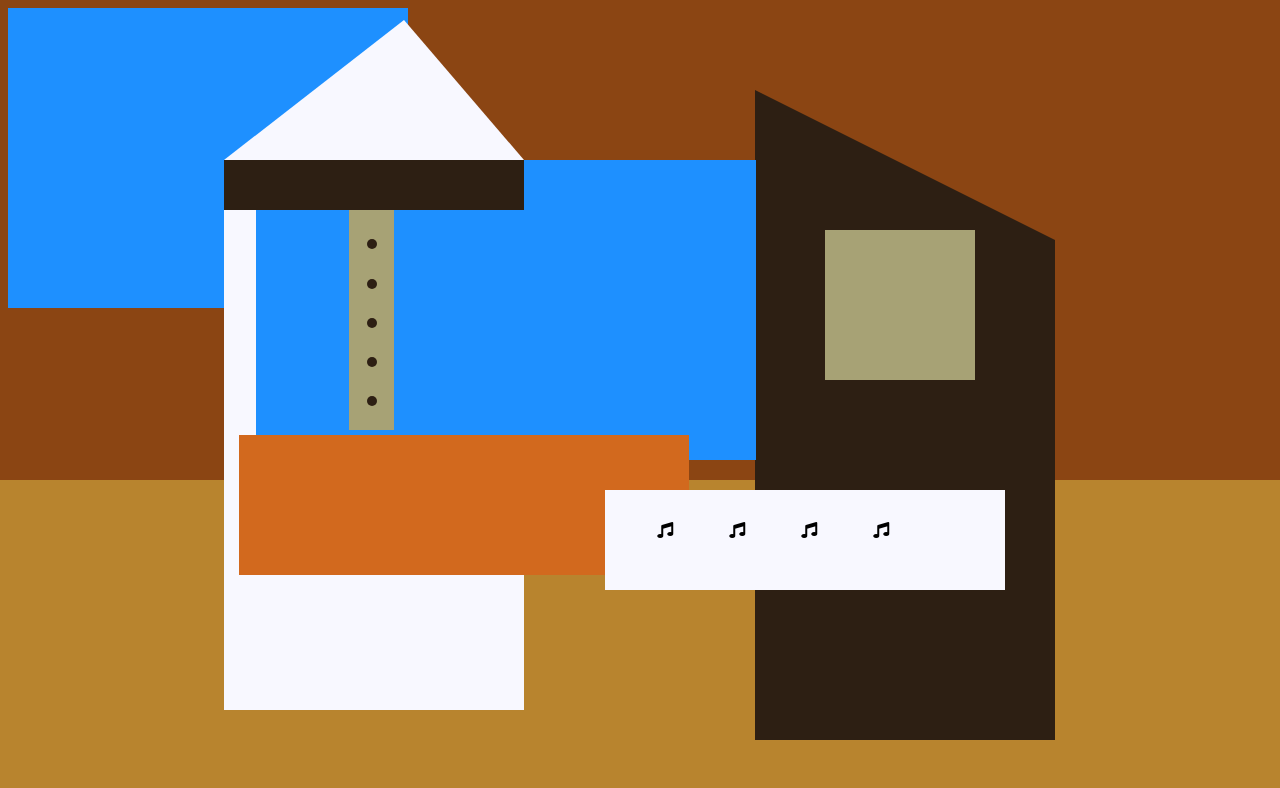
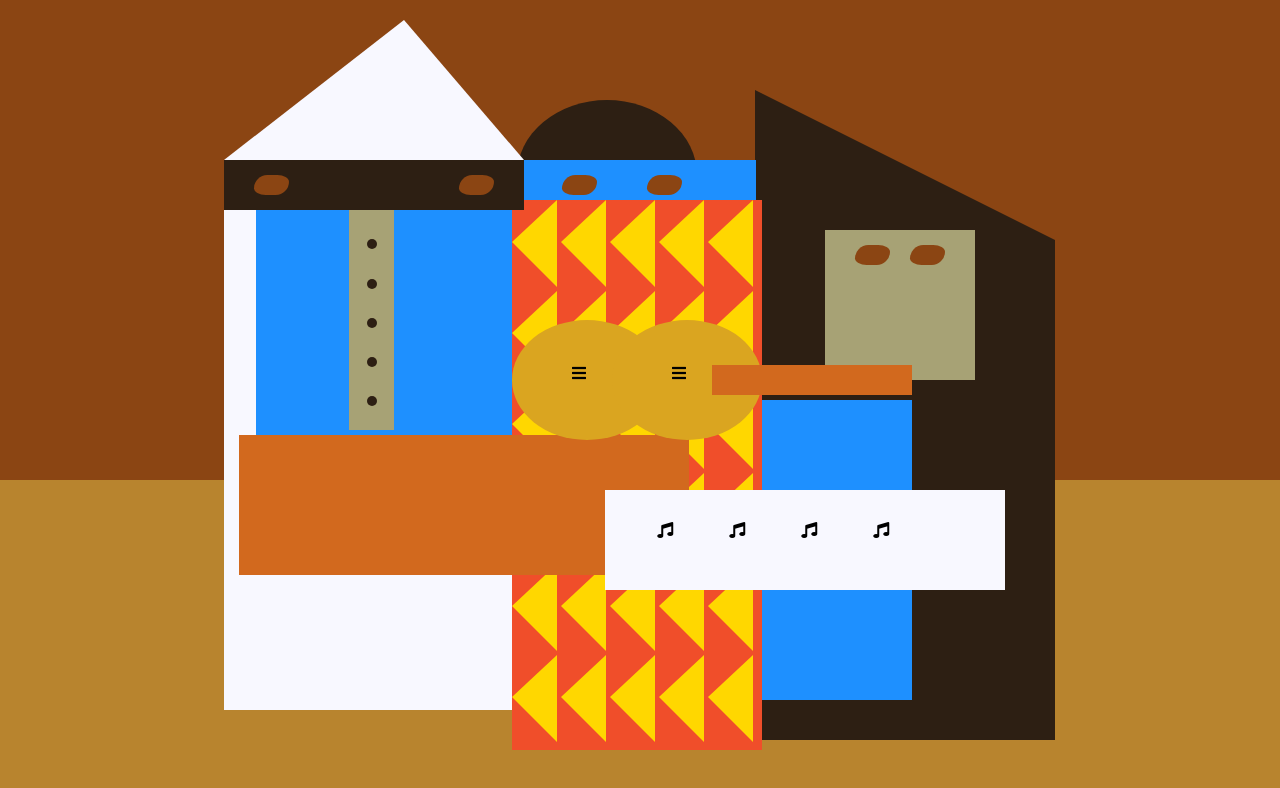
Before and after one commit to ihlasMert/sky-building, a plain HTML site: page 11-intermediate/index.html in a window 1280 px wide. Drawn offline with Linux system fonts and the light colour scheme.

Commit message:
completed one intermediate css project

```diff
--- a/11-intermediate/index.html
+++ b/11-intermediate/index.html
@@ -39,6 +39,54 @@
       </div>
       <div class="blue" id="blue-left"></div>
       <div class="blue" id="blue-right"></div>
+      <div id="orange-character">
+        <div id="black-round-hat"></div>
+        <div id="eyes-div">
+          <div class="eyes left"></div>
+          <div class="eyes right"></div>
+        </div>
+        <div id="triangles">
+          <div class="triangle"></div>
+          <div class="triangle"></div>
+          <div class="triangle"></div>
+          <div class="triangle"></div>
+          <div class="triangle"></div>
+          <div class="triangle"></div>
+          <div class="triangle"></div>
+          <div class="triangle"></div>
+          <div class="triangle"></div>
+          <div class="triangle"></div>
+          <div class="triangle"></div>
+          <div class="triangle"></div>
+          <div class="triangle"></div>
+          <div class="triangle"></div>
+          <div class="triangle"></div>
+          <div class="triangle"></div>
+          <div class="triangle"></div>
+          <div class="triangle"></div>
+          <div class="triangle"></div>
+          <div class="triangle"></div>
+          <div class="triangle"></div>
+          <div class="triangle"></div>
+          <div class="triangle"></div>
+          <div class="triangle"></div>
+          <div class="triangle"></div>
+          <div class="triangle"></div>
+          <div class="triangle"></div>
+          <div class="triangle"></div>
+          <div class="triangle"></div>
+          <div class="triangle"></div>
+        </div>
+        <div id="guitar">
+          <div class="guitar" id="guitar-left">
+            <i class="fas fa-bars"></i>
+          </div>
+          <div class="guitar" id="guitar-right">
+            <i class="fas fa-bars"></i>
+          </div>
+          <div id="guitar-neck"></div>
+        </div>
+      </div>
     </div>
   </body>
 </html>
--- a/11-intermediate/styles.css
+++ b/11-intermediate/styles.css
@@ -138,5 +138,114 @@ body {
   #blue-right {
     width: 400px;
     height: 300px;
-  #blue-right
+    position: absolute;
+    top: 50%;
+    left: 40%;
   }
+
+  #orange-character {
+    width: 250px;
+    height: 550px;
+    background-color: rgb(240, 78, 42);
+    position: absolute;
+    top: 25%;
+    left: 40%;
+  }
+
+  #black-round-hat {
+    width: 180px;
+    height: 150px;
+    background-color: rgb(45, 31, 19);
+    border-radius: 50%;
+    position: absolute;
+    top: -100px;
+    left: 5px;
+    z-index: -1;
+  }
+
+  #eyes-div {
+    width: 180px;
+    height: 50px;
+    position: absolute;
+    top: -40px;
+    left: 20px;
+    z-index: 3;
+  }
+
+  #triangles {
+    width: 250px;
+    height: 550px;
+  }
+
+  .triangle {
+    width: 0;
+    height: 0;
+    border-style: solid;
+    border-width: 42px 45px 45px 0;
+    border-top-color: transparent;
+    border-right-color: Gold; /* yellow */
+    border-bottom-color: transparent;
+    border-left-color: transparent;
+    display: inline-block;
+  }
+
+  #guitar {
+    width: 100%;
+    height: 100px;
+    position: absolute;
+    top: 120px;
+    left: 0px;
+    z-index: 3;
+  }
+
+  .guitar {
+    width: 150px;
+    height: 120px;
+    background-color: Goldenrod;
+    border-radius: 50%;
+  }
+
+  #guitar-left {
+    position: absolute;
+    left: 0px;
+  }
+
+  #guitar-right {
+    position: absolute;
+    left: 100px;
+  }
+
+  .fa-bars {
+    display: block;
+    margin-top: 30%;
+    margin-left: 40%;
+  }
+
+  #guitar-neck {
+    width: 200px;
+    height: 30px;
+    background-color: #D2691E;
+    position: absolute;
+    top: 45px;
+    left: 200px;
+    z-index: 3;
+  }
+
+  .eyes {
+    width: 35px;
+    height: 20px;
+    background-color: #8B4513;
+    border-radius: 20px 50%;
+  }
+
+  .right {
+    position: absolute;
+    top: 15px;
+    right: 30px;
+  }
+
+  .left {
+    position: absolute;
+    top: 15px;
+    left: 30px;
+  }
```
